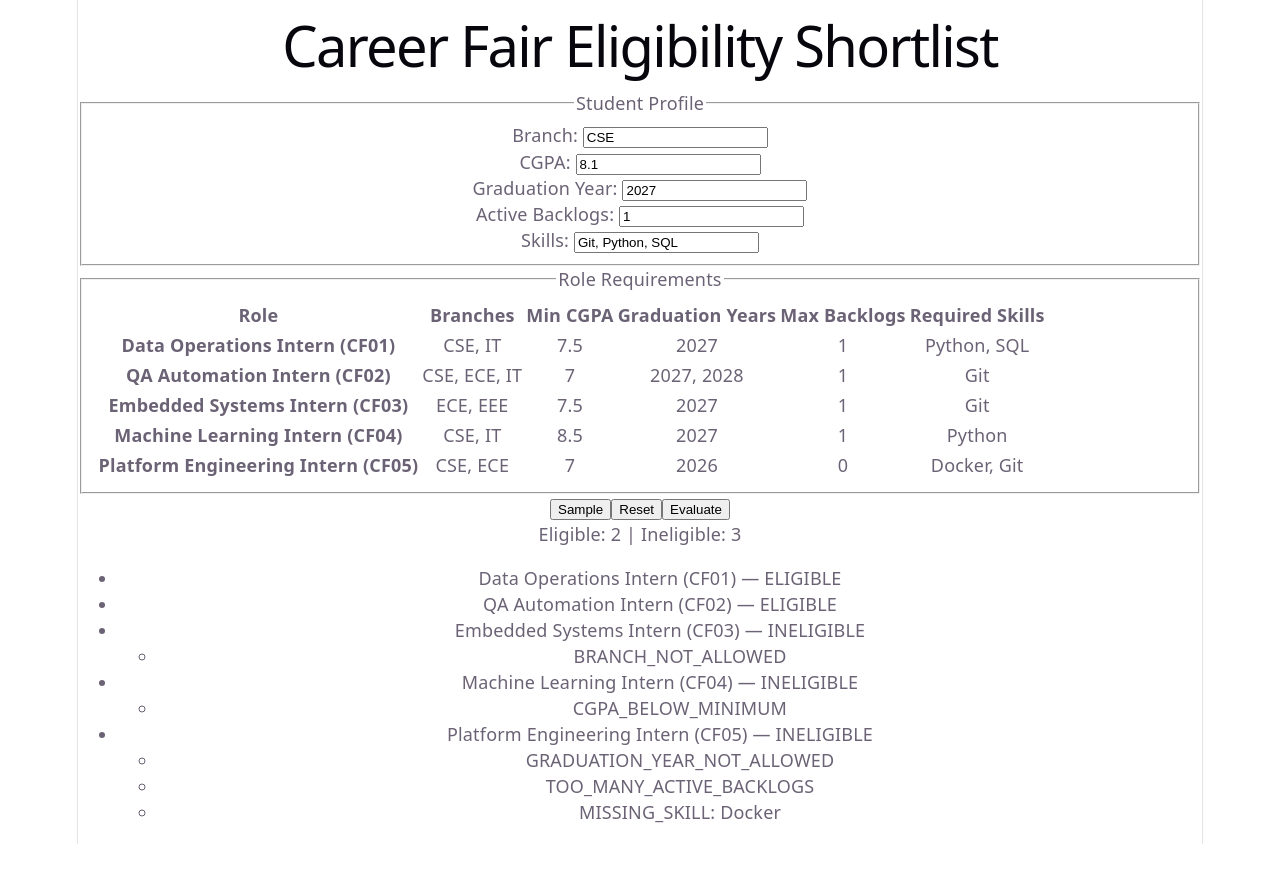
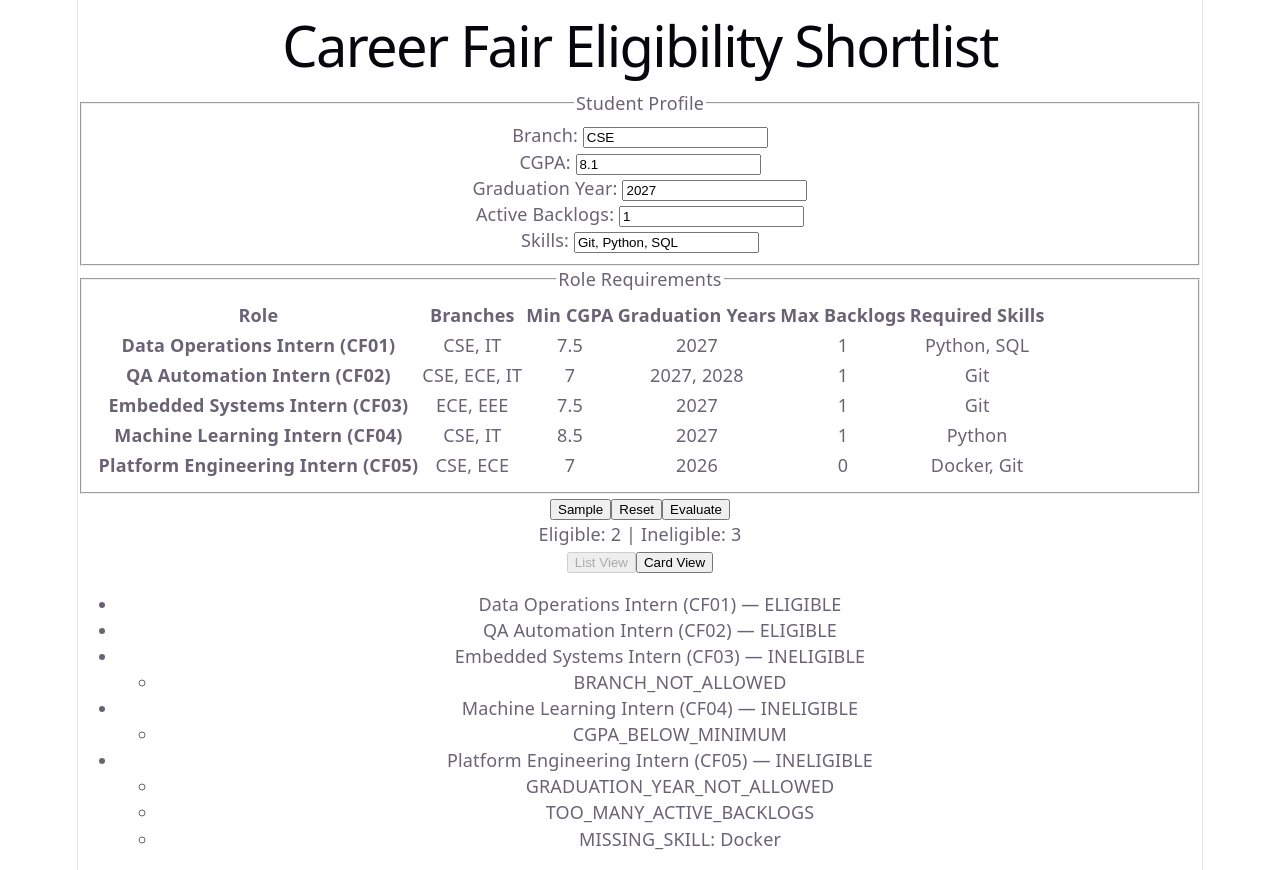
Before and after one commit to vermaapurva33/Career-Fair, a React (Vite) app: page / in a window 1280 px wide. Both pictures are taken after a click on the button "Evaluate". Before the commit the page ends 844 px from the top, so only its background shows below. Built offline with nearby package versions, Linux system fonts and the light colour scheme.

Commit message:
feat: add optional role card view with list/card toggle

```diff
--- a/src/App.tsx
+++ b/src/App.tsx
@@ -10,6 +10,7 @@ import RoleRequirements from "./components/RoleRequirements";
 import EvaluationControls from "./components/EvaluationControls";
 import EvaluationSummary from "./components/EvaluationSummary";
 import ResultsList from "./components/ResultsList";
+import RoleCardGrid from "./components/RoleCardGrid";
 interface AppState {
   student: Student;
   results: EvaluationResult[];
@@ -30,6 +31,7 @@ const initialState: AppState = {
 
 function App() {
   const [state, setState] = useState<AppState>(initialState);
+  const [viewMode, setViewMode] = useState<"list" | "cards">("list");
 
   function handleStudentChange(next: Student) {
     setState((prev) => ({ ...prev, student: next }));
@@ -97,7 +99,23 @@ function App() {
         validationErrors={state.validationErrors}
       />
 
-      <ResultsList results={state.results} />
+      {/* <ResultsList results={state.results} /> */}
+      {state.results.length > 0 && (
+        <div>
+          <button onClick={() => setViewMode("list")} disabled={viewMode === "list"}>
+            List View
+          </button>
+          <button onClick={() => setViewMode("cards")} disabled={viewMode === "cards"}>
+            Card View
+          </button>
+        </div>
+      )}
+
+      {viewMode === "list" ? (
+        <ResultsList results={state.results} />
+      ) : (
+        <RoleCardGrid results={state.results} />
+      )}
     </div>
   );
 }
--- /dev/null
+++ b/src/components/RoleCard.tsx
@@ -0,0 +1,27 @@
+import type { EvaluationResult } from "../types";
+
+interface RoleCardProps {
+  result: EvaluationResult;
+}
+
+function RoleCard({ result }: RoleCardProps) {
+  return (
+    <div className="role-card">
+      <h3>
+        {result.role.title} <span>({result.role.id})</span>
+      </h3>
+      <p className={`status status-${result.status.toLowerCase()}`}>
+        {result.status}
+      </p>
+      {result.failures.length > 0 && (
+        <ul>
+          {result.failures.map((f) => (
+            <li key={f}>{f}</li>
+          ))}
+        </ul>
+      )}
+    </div>
+  );
+}
+
+export default RoleCard;
--- /dev/null
+++ b/src/components/RoleCardGrid.tsx
@@ -0,0 +1,22 @@
+import type { EvaluationResult } from "../types";
+import RoleCard from "./RoleCard";
+
+interface RoleCardGridProps {
+  results: EvaluationResult[];
+}
+
+function RoleCardGrid({ results }: RoleCardGridProps) {
+  if (results.length === 0) {
+    return null;
+  }
+
+  return (
+    <div className="role-card-grid">
+      {results.map((result) => (
+        <RoleCard key={result.role.id} result={result} />
+      ))}
+    </div>
+  );
+}
+
+export default RoleCardGrid;
```
